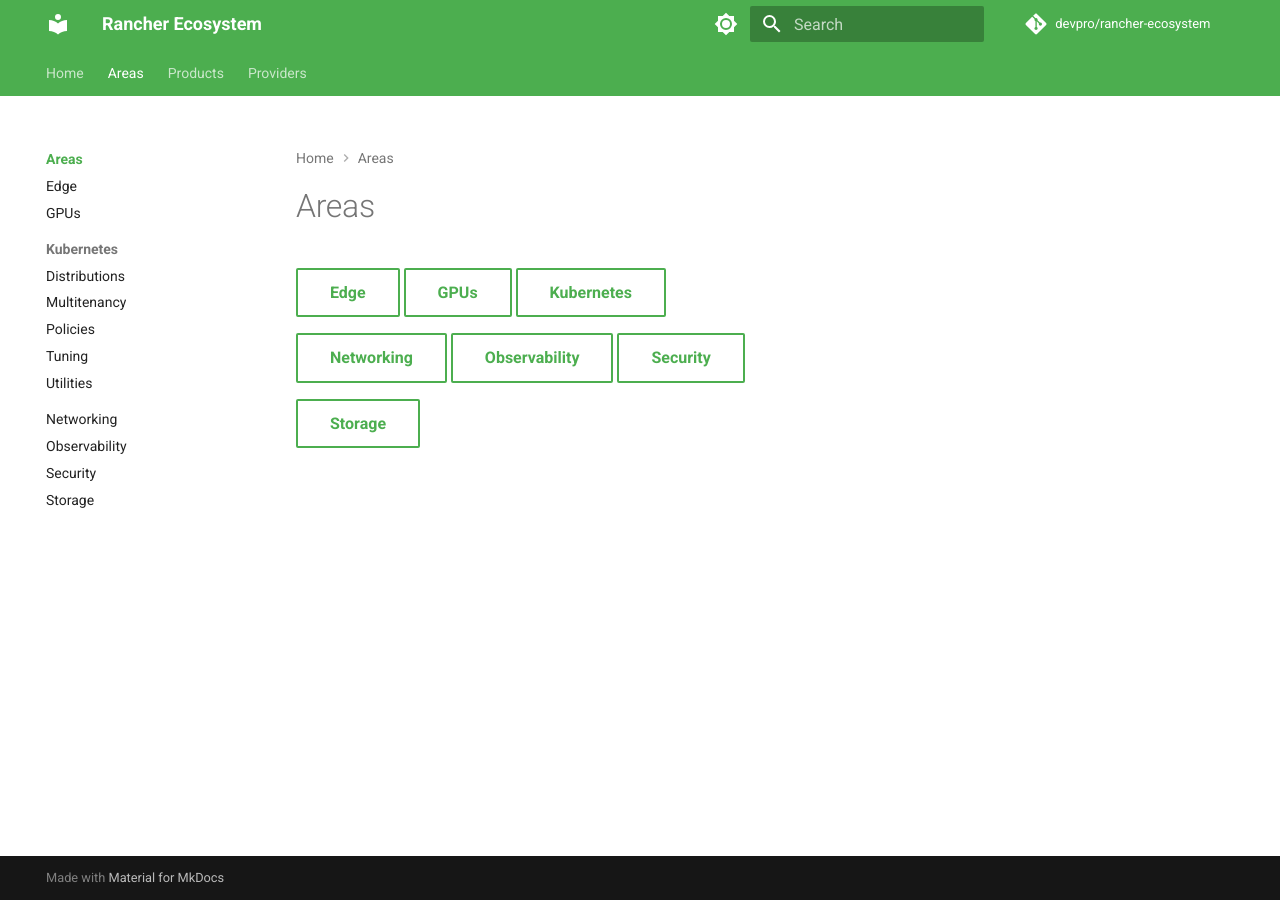
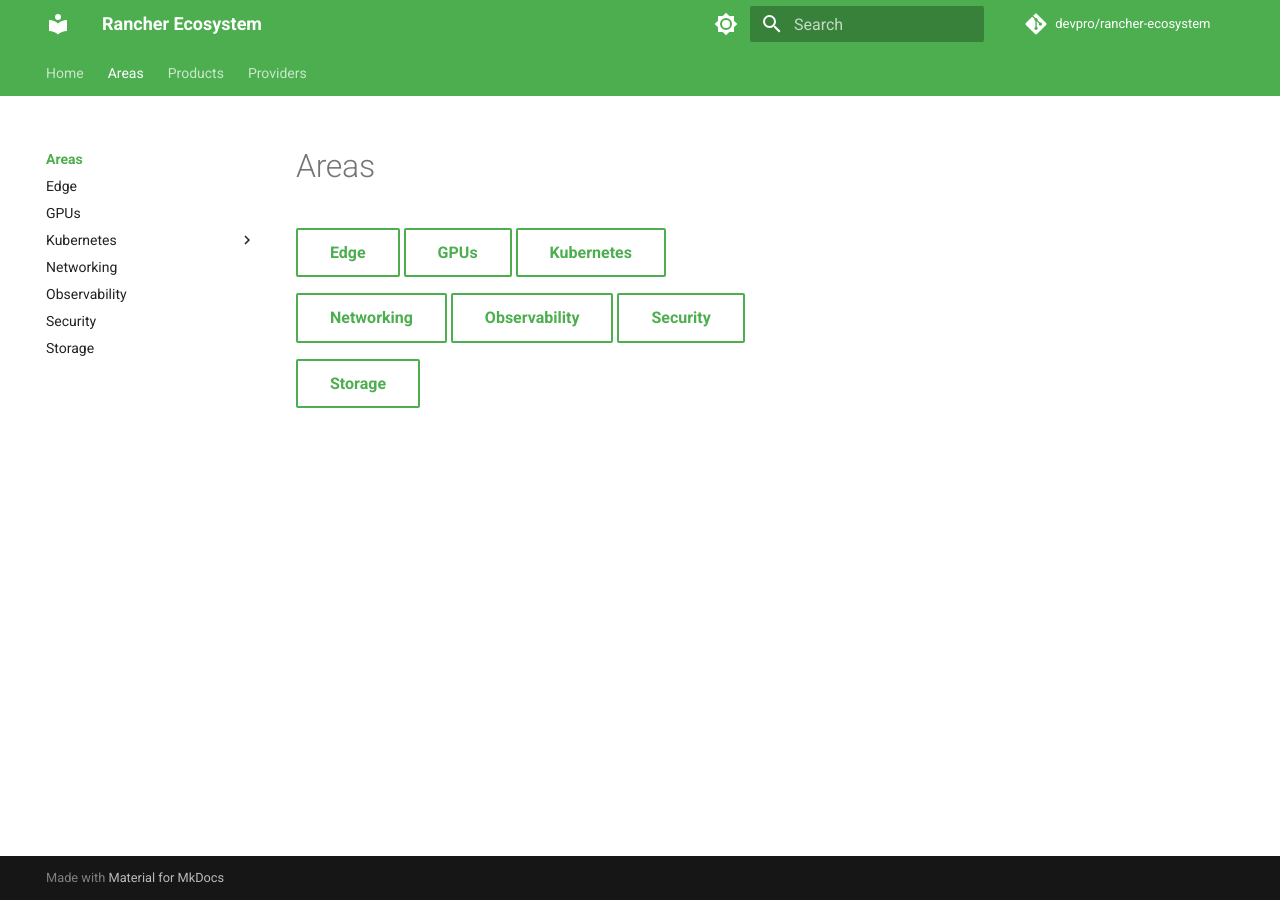
Before and after one commit to devpro/rancher-ecosystem, an MkDocs documentation site: the page built from docs/areas/index.md, in a window 1280 px wide. Built offline with MkDocs 1.6.1 and Material for MkDocs 9.7.7, drawn with Linux system fonts in a browser that asks for light colours; comment, search, counter and statistics services are not loaded.

Commit message:
Remove mkdocs navigation sections

```diff
--- a/mkdocs.yml
+++ b/mkdocs.yml
@@ -9,8 +9,6 @@ theme:
   name: material
   features:
     - navigation.tabs
-    - navigation.sections
-    - navigation.path
     - navigation.indexes
   palette:
     - scheme: default
```
